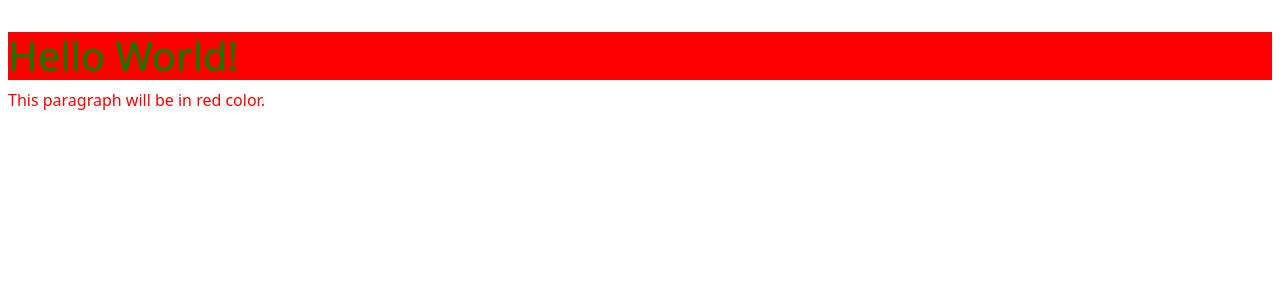
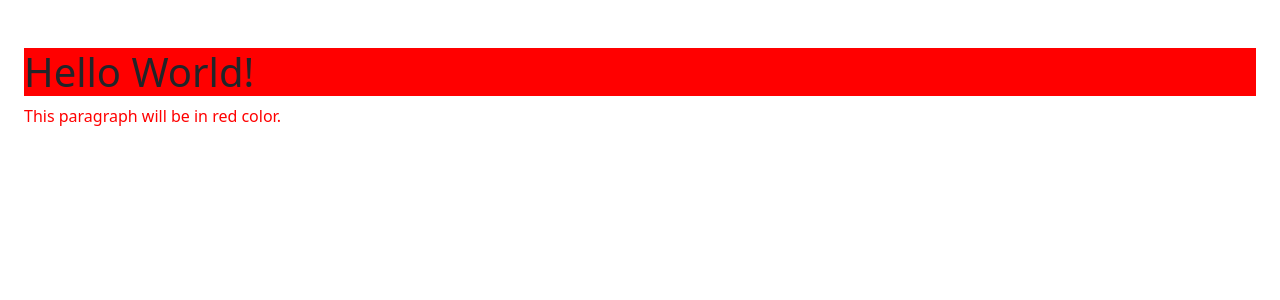
Before and after one commit to rajarajagopi/react-b47-b48, a React (Vite) app: page / in a window 1280 px wide. Shown: the top 300 px of the page. Built offline with nearby package versions, Linux system fonts and the light colour scheme.

Commit message:
adding bootstrap with npm

```diff
--- a/package.json
+++ b/package.json
@@ -10,6 +10,7 @@
     "preview": "vite preview"
   },
   "dependencies": {
+    "bootstrap": "^5.3.2",
     "react": "^18.2.0",
     "react-dom": "^18.2.0"
   },
--- a/src/App.jsx
+++ b/src/App.jsx
@@ -3,7 +3,8 @@ import './App.css';
 
 function App() {
   return (
-    <div className='mt-4 p-2'>
+
+    <div className='mt-4 p-4'>
       <h1>Hello World!</h1>
       <p className='redColor'>This paragraph will be in red color.</p>
     </div>
--- a/src/main.jsx
+++ b/src/main.jsx
@@ -1,7 +1,7 @@
 import React from 'react';
 import ReactDOM from 'react-dom/client';
 import App from './App.jsx';
-
+import 'bootstrap/dist/css/bootstrap.min.css';
 
 // data
 const notes = [
```
Also changed, not shown: 1 other file (tests, documents, lock files or other folders).
